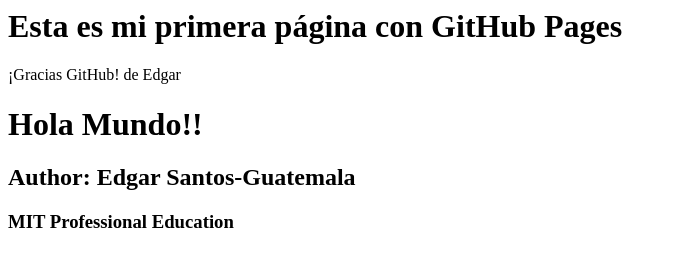
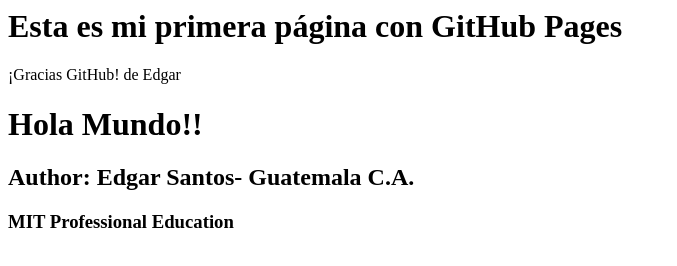
Before and after one commit to EDGARESANTOS/MITMOD3TASK1, a plain HTML site: page index.html in a window 1280 px wide. Shown: the whole page, without its empty margins (0-677 px from the left). Drawn offline with Linux system fonts and the light colour scheme.

Commit message:
Update index.html
commit 3

```diff
--- a/index.html
+++ b/index.html
@@ -2,6 +2,6 @@
 <h1> Esta es mi primera página con GitHub Pages </h1>
 <p>¡Gracias GitHub! de Edgar</p>
   <h1> Hola Mundo!! </h1>
-  <h2> Author: Edgar Santos-Guatemala </h2>
+  <h2> Author: Edgar Santos- Guatemala C.A. </h2>
   <h3> MIT Professional Education</h3>
 </html>
```
